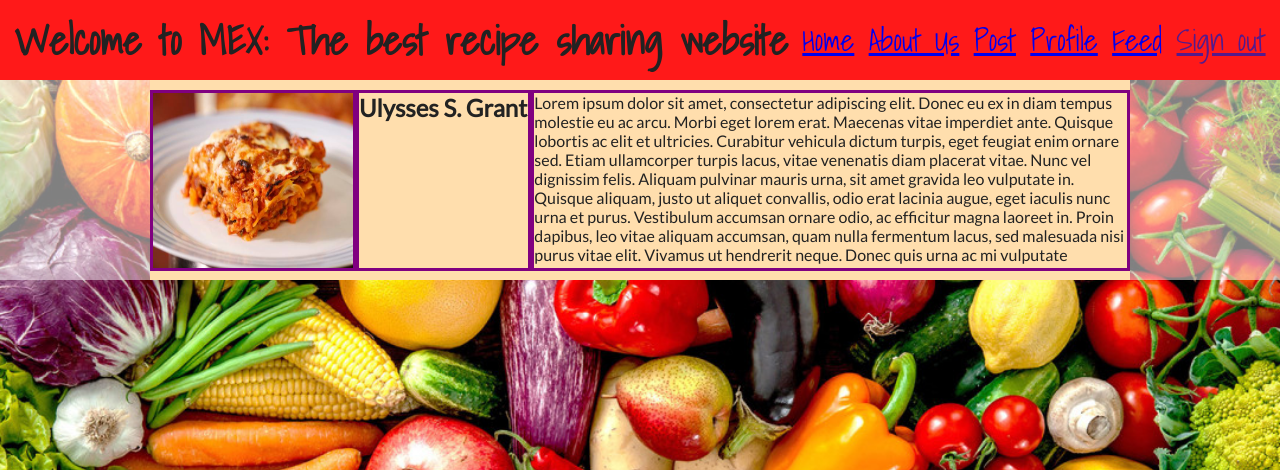
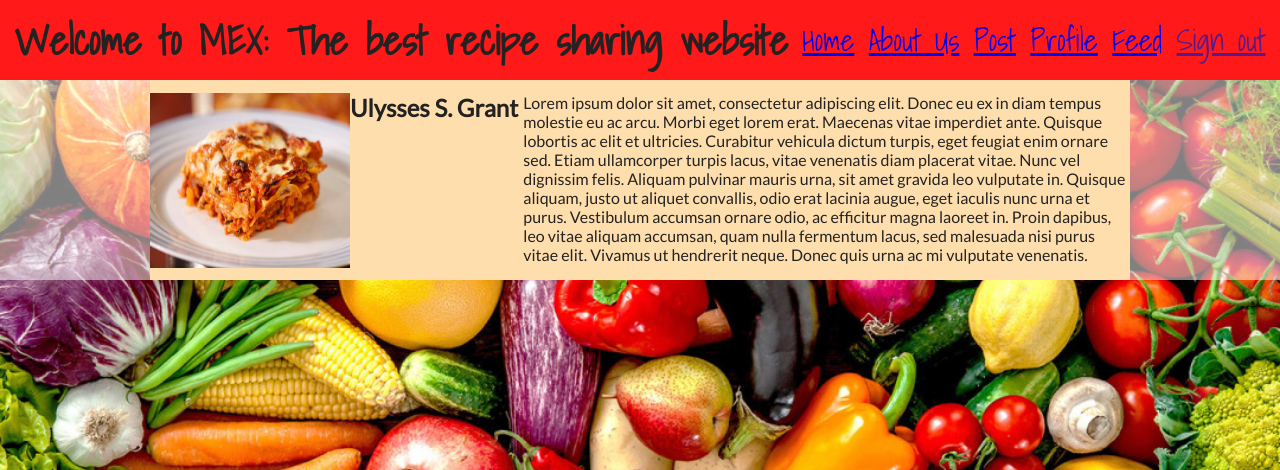
Before and after one commit to MarcoASC4/MEX, a Python web app: template templates/myprofile.html in a window 1280 px wide. Shown: the top 470 px of the page. Run offline with Jinja, Linux system fonts and the light colour scheme; the template is opened without the code that fills it, so the values that code supplies are empty.

Commit message:
Messing arround with colors

```diff
--- a/static/themes/myprofilestyle.css
+++ b/static/themes/myprofilestyle.css
@@ -51,7 +51,7 @@ html {
 }
 
 .picetbio * {
-  border: purple solid;
+
 }
 
 .pic {
@@ -73,7 +73,7 @@ html {
 }
 
 .recipes {
-  background-color: brown;
+  background-color: ##FF884D;
   width: 0 auto;
   margin: 0px 150px 0px 150px;
 }
```
